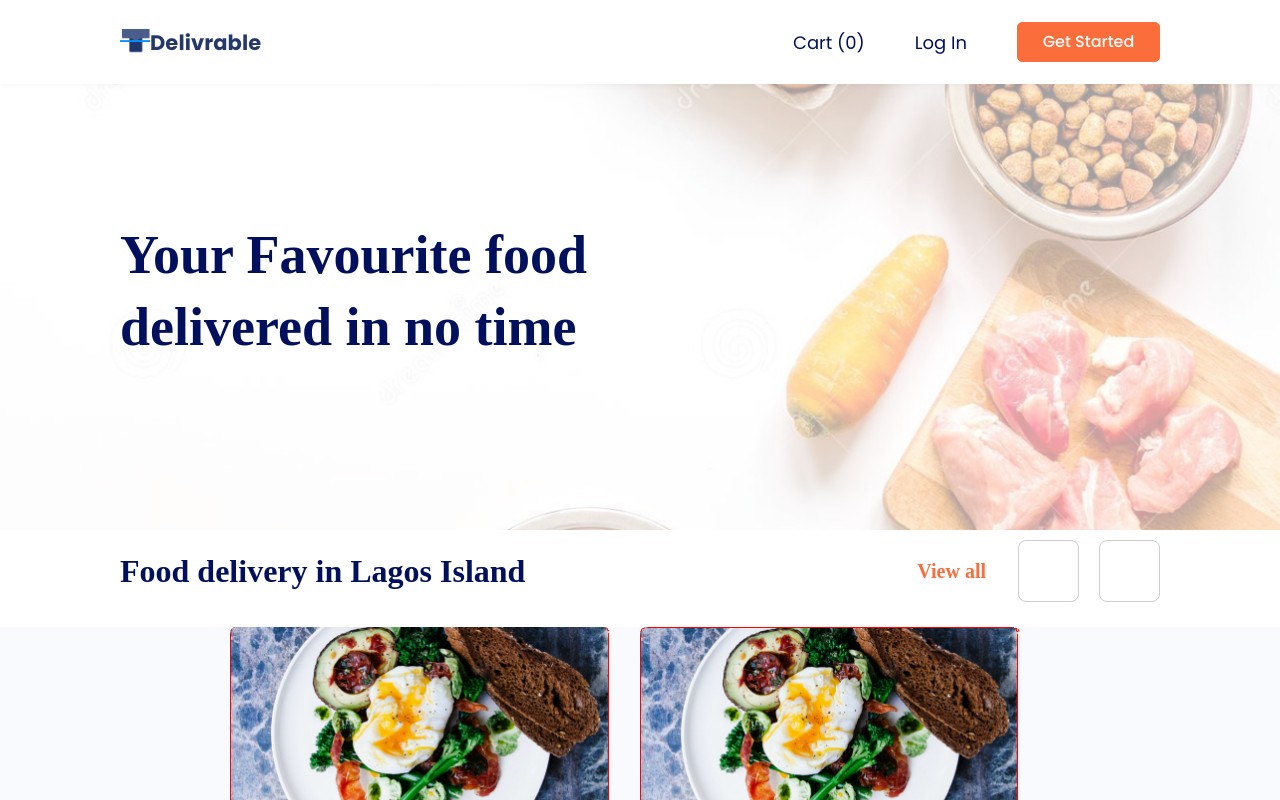
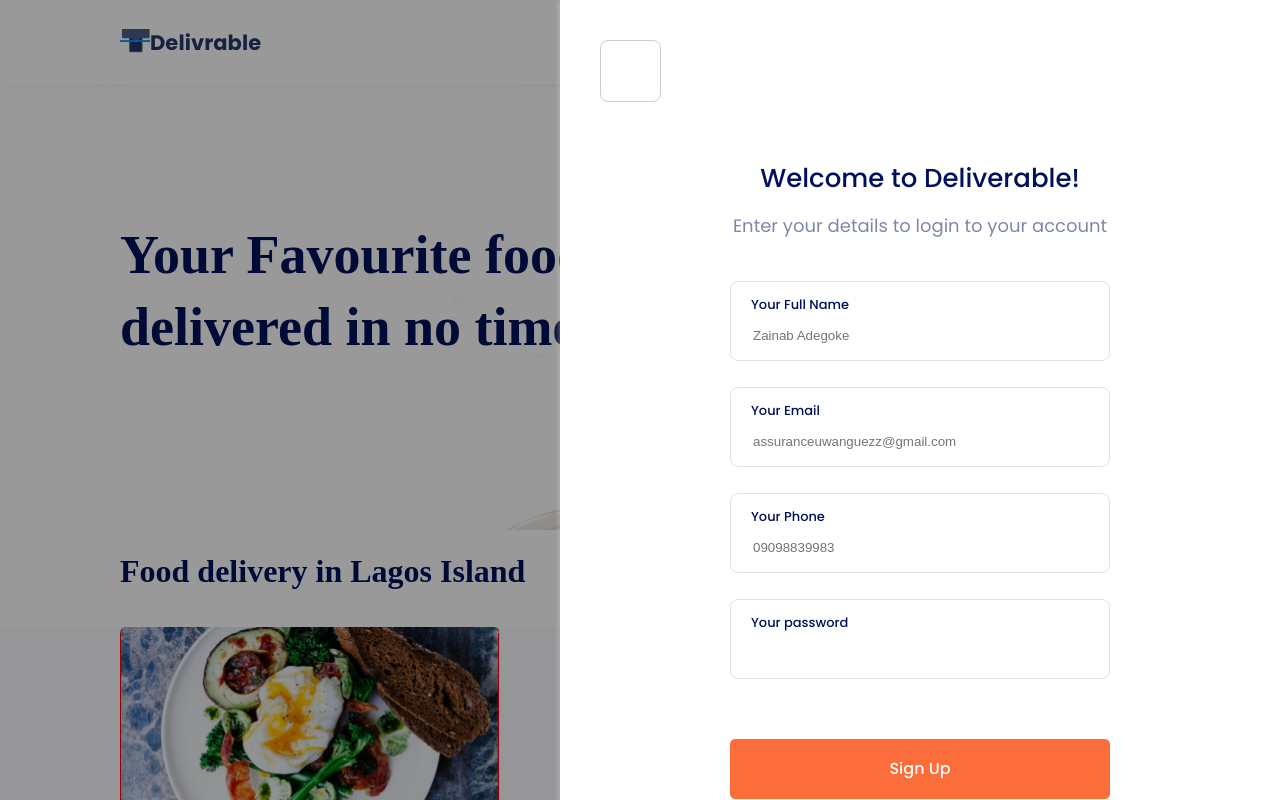
Before and after one commit to zheey/delivrables, a React (Create React App) app: page / in a window 1280 px wide. Both pictures are taken after a click on the button "Get Started". Shown: the top 800 px of the page. Built offline with nearby package versions, Linux system fonts and the light colour scheme; a web font is replaced by a local one.

Commit message:
added signup component

```diff
--- a/src/components/common/Button.tsx
+++ b/src/components/common/Button.tsx
@@ -1,16 +1,16 @@
 import React, { FC } from 'react';
 import { IButton } from '../../interfaces/componentProps';
 
-export const Button: FC<IButton> = ({ className='', label }) => (
-    <button className={`button ${className}`}>
+export const Button: FC<IButton> = ({ className='', label, onClick=() => {} }) => (
+    <button className={`button ${className}`} onClick={onClick}>
         {label}
     </button>
 );
 
-export const PrimaryButton:FC<IButton> = ({label , className=''}) => (
-    <Button className={`primary-button ${className}`} label={label}/>
+export const PrimaryButton:FC<IButton> = ({label , className='', onClick=() => {}}) => (
+    <Button className={`primary-button ${className}`} label={label} onClick={onClick}/>
 );
 
-export const NakedButton:FC<IButton> = ({label , className=''}) => (
-    <Button className={`naked-button ${className}`} label={label}/>
+export const NakedButton:FC<IButton> = ({label , className='', onClick=() => {}}) => (
+    <Button className={`naked-button ${className}`} label={label} onClick={onClick}/>
 );
--- a/src/components/common/Navbar.tsx
+++ b/src/components/common/Navbar.tsx
@@ -7,7 +7,7 @@
 import { INavbar } from '../../interfaces/componentProps';
 
 
-const Navbar: FC<INavbar> = ({ onLoginClick }) => {
+const Navbar: FC<INavbar> = ({ onLoginClick, onSignupClick }) => {
     return(
         <div className="navbar">
             <div className="logo-wrapper">
@@ -17,7 +17,7 @@
             <div className="nav-wrapper">
                 <NavMenu content="Cart (0)"/>
                 <NavMenu content="Log In" onClick={onLoginClick}/>
-                <PrimaryButton label="Get Started"/>
+                <PrimaryButton label="Get Started" onClick={onSignupClick}/>
             </div>
         </div>
     )
--- a/src/components/common/Text.tsx
+++ b/src/components/common/Text.tsx
@@ -7,8 +7,8 @@
     )
 };
 
-export const TextPargraph:FC<IText> = ({className='', content}) => {
+export const TextPargraph:FC<IText & IClick> = ({className='', content, onClick=()=>{}}) => {
     return(
-    <p className={`paragraph ${className}`}>{content}</p>
+    <p className={`paragraph ${className}`} onClick={e => onClick(e)}>{content}</p>
     )
 };
--- a/src/components/landing-page/LandingPage.tsx
+++ b/src/components/landing-page/LandingPage.tsx
@@ -5,28 +5,46 @@
 import Footer from "./Footer";
 import Login from "../login/Login";
 import { ILandingState } from "../../interfaces/componentsStates";
+import SignUp from "../login/SignUp";
 
 const LandingPage: FC = () => {
     const [landingPageState, setLandingPage] = useState<ILandingState>({
-        showLoginDrawer: false
+        showLoginDrawer: false,
+        showSignupDrawer: false
     });
 
     const toogleLoginModal: () => void = () => {
         setLandingPage(prevState => ({
             ...prevState,
+            showSignupDrawer: false,
             showLoginDrawer: !prevState.showLoginDrawer
         }));
     };
 
+    const toogleSignupModal: () => void = () => {
+        setLandingPage(prevState => ({
+            ...prevState,
+            showLoginDrawer: false,
+            showSignupDrawer: !prevState.showSignupDrawer
+        }));
+    };
+
+    const showDrawer = landingPageState.showLoginDrawer || landingPageState.showSignupDrawer;
     return (
-        <div className={`landing-page-wrapper ${landingPageState.showLoginDrawer ? "vh-sized" : ''}`}>
-            <Navbar onLoginClick={toogleLoginModal}/>
+        <div className={`landing-page-wrapper ${showDrawer ? "vh-sized" : ''}`}>
+            <Navbar onLoginClick={toogleLoginModal} onSignupClick={toogleSignupModal}/>
             <LandingHeader/>
             <SubscribeSection/>
             <Footer/>
             {
                 landingPageState.showLoginDrawer ?
-                    <Login onClick={toogleLoginModal}/>
+                    <Login onClick={toogleLoginModal} onSignUp={toogleSignupModal}/>
+                    :
+                    ''
+            }
+            {
+                landingPageState.showSignupDrawer ?
+                    <SignUp onClick={toogleSignupModal} onLogin={toogleLoginModal}/>
                     :
                     ''
             }
--- a/src/components/landing-page/MenuSection.tsx
+++ b/src/components/landing-page/MenuSection.tsx
@@ -36,7 +36,6 @@
                 menuDescription="Lorem ipsum dolor sit amet,
                     consectetur adipiscing elit, sed do eiusmod tempor
                     tour sunnd incididunt ut labor"
-                className="both-margin-30"
                 menuHeader="Mexican Style Lunch"
                 price="NGN 3,000.00"/>
                 <MenuCard cardImage={menu3}
@@ -51,7 +50,6 @@
                 <MenuCard cardImage={menu5} menuDescription="Lorem ipsum dolor sit amet,
                     consectetur adipiscing elit, sed do eiusmod tempor
                     tour sunnd incididunt ut labor"
-                    className="both-margin-30"
                     menuHeader="Mexican Style Lunch"
                     price="NGN 3,000.00"/>
                 <MenuCard cardImage={menu6} menuDescription="Lorem ipsum dolor sit amet,
--- a/src/components/login/Login.tsx
+++ b/src/components/login/Login.tsx
@@ -2,10 +2,10 @@
 import { TextHeader, TextPargraph } from "../common/Text";
 import { NakedButton, PrimaryButton } from "../common/Button";
 import InputWrapper from "../common/InputWrapper";
-import { IClick } from "../../interfaces/componentProps";
+import { ILogin } from "../../interfaces/componentProps";
 import DrawerWrapper from "../common/DrawerWrapper";
 
-const Login:FC<IClick> = ({ onClick=() => {} }) => {
+const Login:FC<ILogin> = ({ onClick=() => {}, onSignUp=() => {} }) => {
     return(
         <DrawerWrapper onClick={onClick}>
                 <div className="login-form-wrapper">
@@ -31,7 +31,7 @@
                     <PrimaryButton label="Sign In"/>
                     <div className="signup-text">
                         <TextPargraph content="Don’t have an account?" className="navy-blue"/>
-                        <TextPargraph content="Register Now" className="orange"/>
+                        <TextPargraph content="Register Now" className="orange" onClick={onSignUp}/>
                     </div>
                 </div>
         </DrawerWrapper>
--- a/src/components/login/SignUp.tsx
+++ b/src/components/login/SignUp.tsx
@@ -1,8 +1,42 @@
 import React, { FC } from "react";
+import { ISignup } from "../../interfaces/componentProps";
+import DrawerWrapper from "../common/DrawerWrapper";
+import { TextHeader, TextPargraph } from "../common/Text";
+import InputWrapper from "../common/InputWrapper";
+import { PrimaryButton } from "../common/Button";
 
-const SignUp: FC = () => {
+const SignUp: FC<ISignup> = ({ onClick=() => {}, onLogin=() => {} }) => {
     return(
-        <div>
-        </div>
+        <DrawerWrapper onClick={onClick}>
+            <div className="login-form-wrapper">
+                    <TextHeader content="Welcome to Deliverable!"/>
+                    <TextPargraph content="Enter your details to login to your account" className="mb-50"/>
+
+                    <InputWrapper className="mb-26">
+                        <TextHeader content="Your Full Name"/>
+                        <input placeholder="Zainab Adegoke" type="text"/>
+                    </InputWrapper>
+                    <InputWrapper className="mb-26">
+                        <TextHeader content="Your Email"/>
+                        <input placeholder="assuranceuwanguezz@gmail.com" type="email"/>
+                    </InputWrapper>
+                    <InputWrapper className="mb-26">
+                        <TextHeader content="Your Phone"/>
+                        <input placeholder="09098839983" type="phone"/>
+                    </InputWrapper>
+                    <InputWrapper className="mb-60">
+                        <TextHeader content="Your password"/>
+                        <input type="password"/>
+                    </InputWrapper>
+
+                    <PrimaryButton label="Sign Up"/>
+                    <div className="signup-text">
+                        <TextPargraph content="Already have an account?" className="navy-blue"/>
+                        <TextPargraph content="Login" className="orange" onClick={onLogin}/>
+                    </div>
+                </div>
+        </DrawerWrapper>
     )
 }
+
+export default SignUp;
--- a/src/interfaces/componentsStates.tsx
+++ b/src/interfaces/componentsStates.tsx
@@ -1,3 +1,4 @@
 export interface ILandingState {
-    showLoginDrawer: Boolean
+    showLoginDrawer: Boolean,
+    showSignupDrawer: Boolean
 }
--- a/src/styles/index.scss
+++ b/src/styles/index.scss
@@ -92,6 +92,7 @@
   @extend %no-letter-spacing;
   @extend %font-medium;
   font-weight: 500;
+  @extend %cursor-pointer;
 }
 
 .primary-button{
@@ -165,7 +166,7 @@
   @extend %bg-gray;
   @extend %both-padding-120;
   flex-wrap: wrap;
-  @extend %flex-center-center
+  @extend %flex-start-space-between;
 }
 
 .menu-card-wrapper{
@@ -510,6 +511,14 @@
   @extend %margin-bottom-30;
 }
 
+.mb-50{
+  @extend %margin-bottom-50;
+}
+
+.mb-60{
+  @extend %margin-bottom-60;
+}
+
 .extra-wrapper{
   @extend %flex-start-space-between;
   @extend %width-380;
@@ -526,6 +535,7 @@
   }
   .paragraph:last-child{
     @extend %margin-left-12;
+    @extend %cursor-pointer;
   }
 }
 .navy-blue{
```
Also changed, not shown: src/interfaces/componentProps.tsx (+12 -2 lines).
